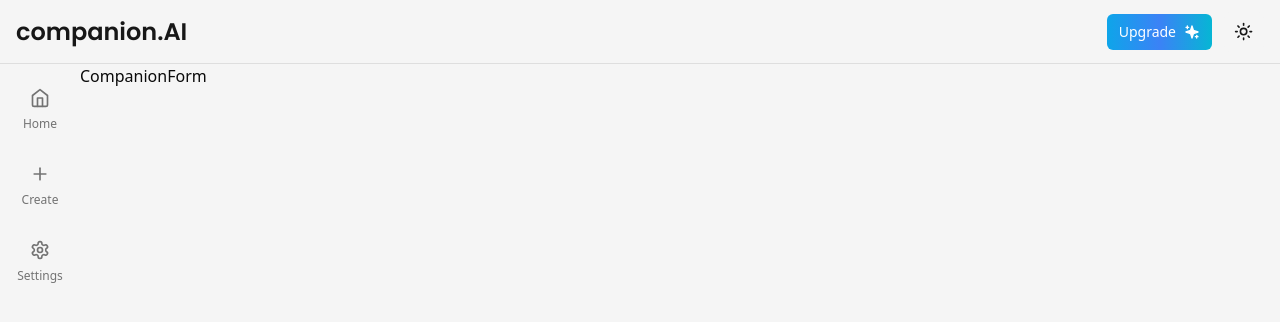
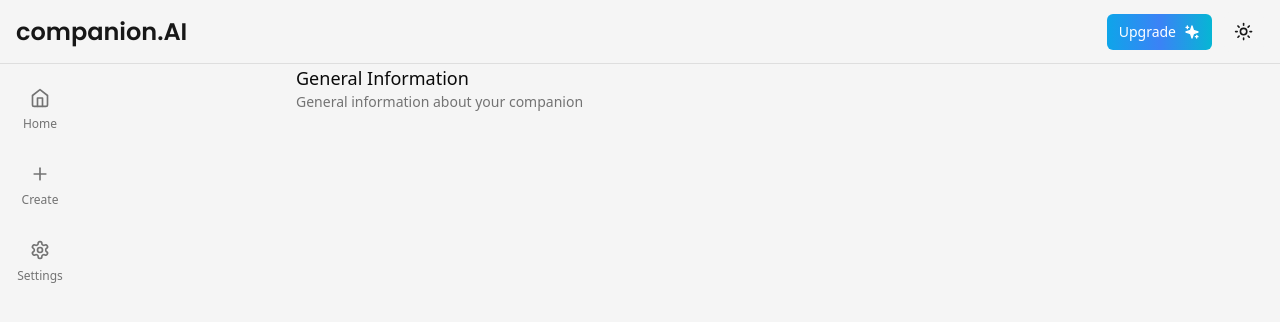
Before and after one commit to tanayvaswani/companion-ai, a Next.js app: page /companion/1 in a window 1280 px wide. Shown: the top 322 px of the page. Built offline with nearby package versions, Linux system fonts and the light colour scheme; no server answers; the database is empty.

Commit message:
feat: form

```diff
--- a/app/(root)/(routes)/companion/[companionId]/components/companion-form.tsx
+++ b/app/(root)/(routes)/companion/[companionId]/components/companion-form.tsx
@@ -4,6 +4,8 @@
 import { zodResolver } from "@hookform/resolvers/zod";
 import { Category, Companion } from "@prisma/client";
 import { useForm } from "react-hook-form";
+
+import { Form } from "@/components/ui/form";
 
 const formSchema = z.object({
   name: z.string().min(1, {
@@ -46,7 +48,30 @@
 
   const isLoading = form.formState.isSubmitting;
 
-  return <div>CompanionForm</div>;
+  const onSubmit = async (values: z.infer<typeof formSchema>) => {
+    console.log(values);
+  };
+
+  return (
+    <div className="h-full space-y-2 max-w-3xl mx-auto">
+      <Form {...form}>
+        <form
+          onSubmit={form.handleSubmit(onSubmit)}
+          className="space-y-8 pb-10"
+        >
+          <div className="space-y-2 w-full col-span-2">
+            <div>
+              <h3 className="text-lg font-medium">General Information</h3>
+
+              <p className="text-sm text-muted-foreground">
+                General information about your companion
+              </p>
+            </div>
+          </div>
+        </form>
+      </Form>
+    </div>
+  );
 };
 
 export default CompanionForm;
```
